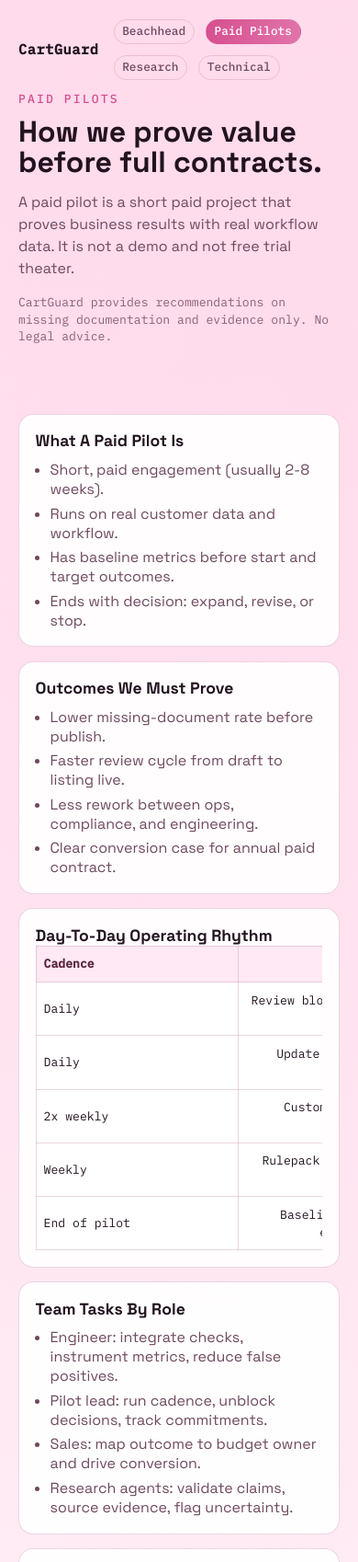
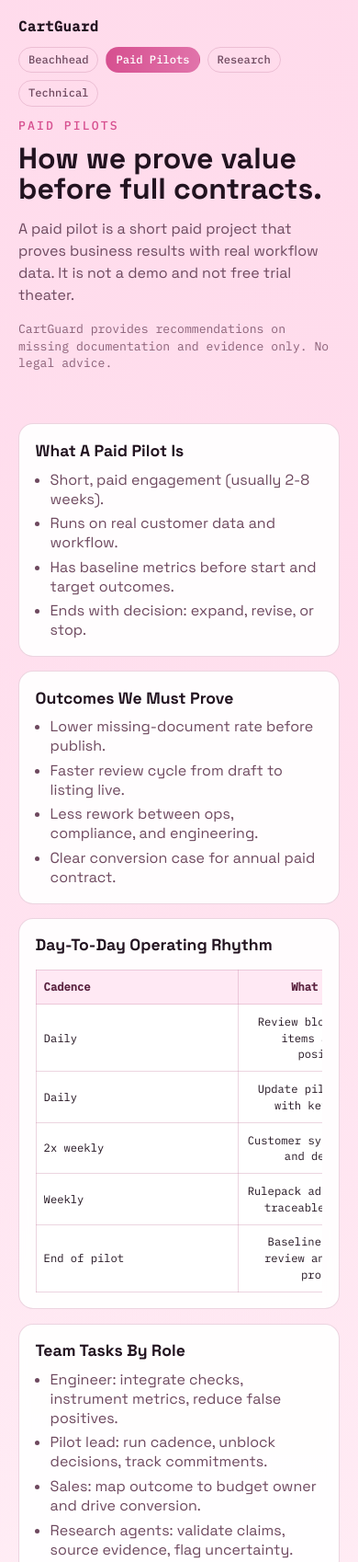
Before and after one commit to bitkojine/CartGuard, a website: page docs/paid-pilots.html in a window 390 px wide. Shown: the top 1698 px of the page at 92% size. Drawn offline with Linux system fonts and the light colour scheme.

Commit message:
Standardize section spacing and improve iPhone-first layout behavior

```diff
--- a/docs/styles.css
+++ b/docs/styles.css
@@ -8,6 +8,9 @@
   --accent: #d64f8f;
   --accent-2: #f3a3ca;
   --max: 1120px;
+  --space-1: 0.6rem;
+  --space-2: 0.95rem;
+  --space-3: 1.2rem;
 }
 
 * {
@@ -22,6 +25,7 @@ body {
     radial-gradient(circle at 90% 8%, #ffe4f0 0%, transparent 44%),
     linear-gradient(145deg, #fff9fc, #fff3f8 45%, #ffeef6);
   min-height: 100vh;
+  overflow-x: hidden;
 }
 
 .background-glow {
@@ -60,8 +64,8 @@ footer {
   display: flex;
   align-items: center;
   justify-content: space-between;
-  gap: 1rem;
-  margin-bottom: 1.2rem;
+  gap: var(--space-2);
+  margin-bottom: var(--space-3);
 }
 
 .nav-brand {
@@ -73,7 +77,7 @@ footer {
 
 .nav-links {
   display: flex;
-  gap: 0.75rem;
+  gap: var(--space-1);
   flex-wrap: wrap;
 }
 
@@ -82,7 +86,7 @@ footer {
   text-decoration: none;
   font: 500 0.8rem/1 "IBM Plex Mono", monospace;
   border: 1px solid var(--line);
-  padding: 0.38rem 0.54rem;
+  padding: 0.44rem 0.62rem;
   border-radius: 999px;
 }
 
@@ -175,16 +179,20 @@ main {
   padding: 1.2rem 1.25rem 4rem;
 }
 
+main > * + * {
+  margin-top: var(--space-2);
+}
+
 .grid {
   display: grid;
   grid-template-columns: repeat(auto-fit, minmax(280px, 1fr));
-  gap: 0.95rem;
+  gap: var(--space-2);
 }
 
 .link-grid {
   display: grid;
   grid-template-columns: repeat(auto-fit, minmax(230px, 1fr));
-  gap: 0.95rem;
+  gap: var(--space-2);
 }
 
 .link-card {
@@ -221,9 +229,17 @@ main {
   animation: rise 0.8s ease-out;
 }
 
+.card + .card {
+  margin-top: var(--space-2);
+}
+
 h2 {
   margin: 0;
   font-size: 1.1rem;
+}
+
+h3 {
+  margin: 0 0 0.5rem;
 }
 
 p {
@@ -242,9 +258,16 @@ li + li {
 
 .architecture,
 .pricing {
-  margin-top: 0.95rem;
   padding: 1.1rem;
   animation: rise 0.95s ease-out;
+}
+
+.architecture > * + * {
+  margin-top: var(--space-2);
+}
+
+.pricing > * + * {
+  margin-top: var(--space-1);
 }
 
 .flow {
@@ -269,7 +292,7 @@ li + li {
 }
 
 pre {
-  margin: 0;
+  margin: 0.45rem 0 0;
   overflow: hidden;
   border-radius: 12px;
   padding: 0.8rem;
@@ -306,13 +329,14 @@ code {
 
 .table-wrap {
   overflow-x: auto;
+  -webkit-overflow-scrolling: touch;
 }
 
 .comparison-table {
   width: 100%;
   border-collapse: collapse;
   font: 400 0.82rem/1.45 "IBM Plex Mono", monospace;
-  min-width: 860px;
+  min-width: 760px;
 }
 
 .comparison-table th,
@@ -399,6 +423,27 @@ footer {
 
   .top-nav {
     margin-bottom: 0.9rem;
+    flex-direction: column;
+    align-items: flex-start;
+  }
+
+  .nav-links {
+    width: 100%;
+    gap: 0.5rem;
+  }
+
+  .nav-links a {
+    font-size: 0.76rem;
+  }
+
+  main {
+    padding-top: 1rem;
+    padding-bottom: 2.2rem;
+  }
+
+  .comparison-table {
+    min-width: 640px;
+    font-size: 0.76rem;
   }
 
   .flow-arrow {
```
